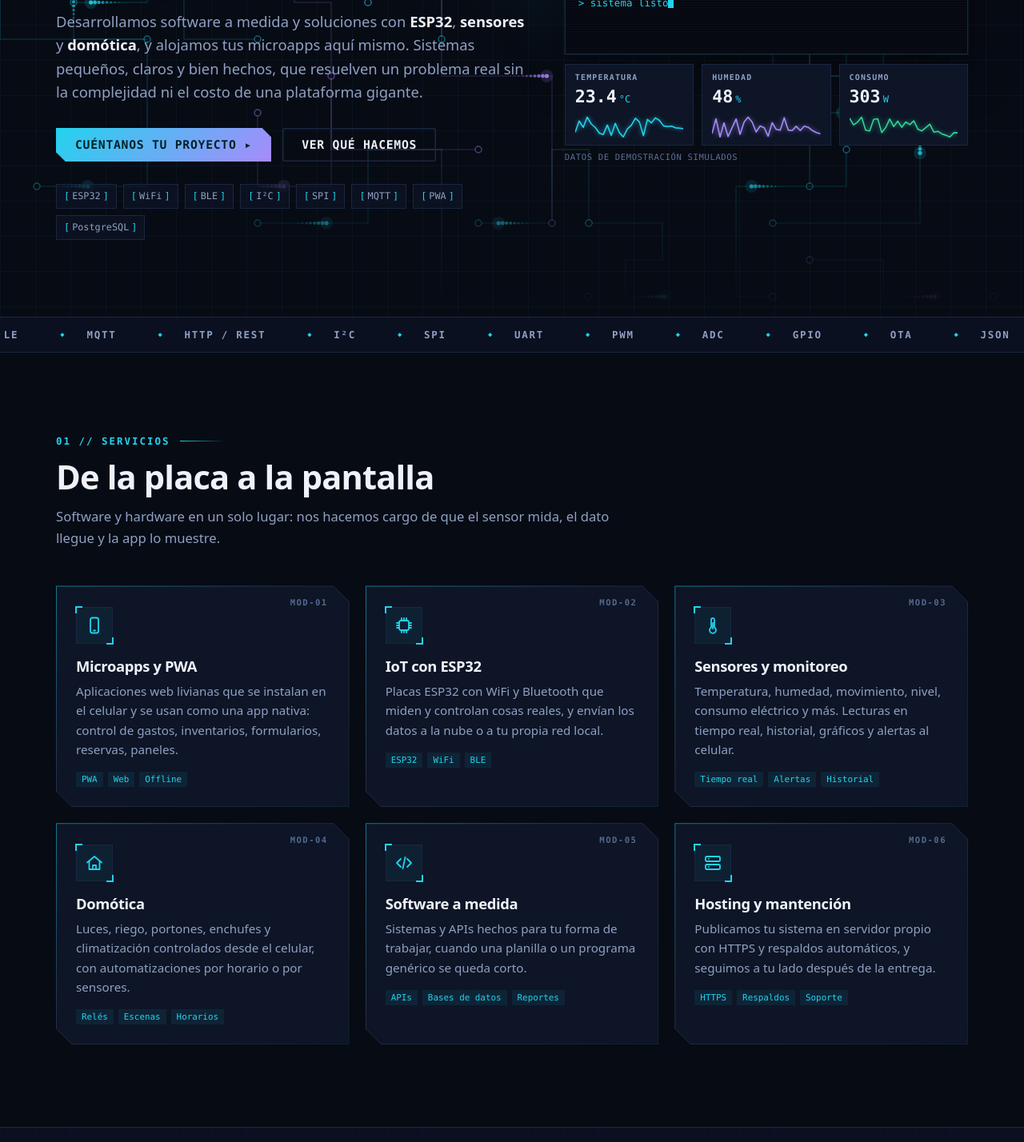
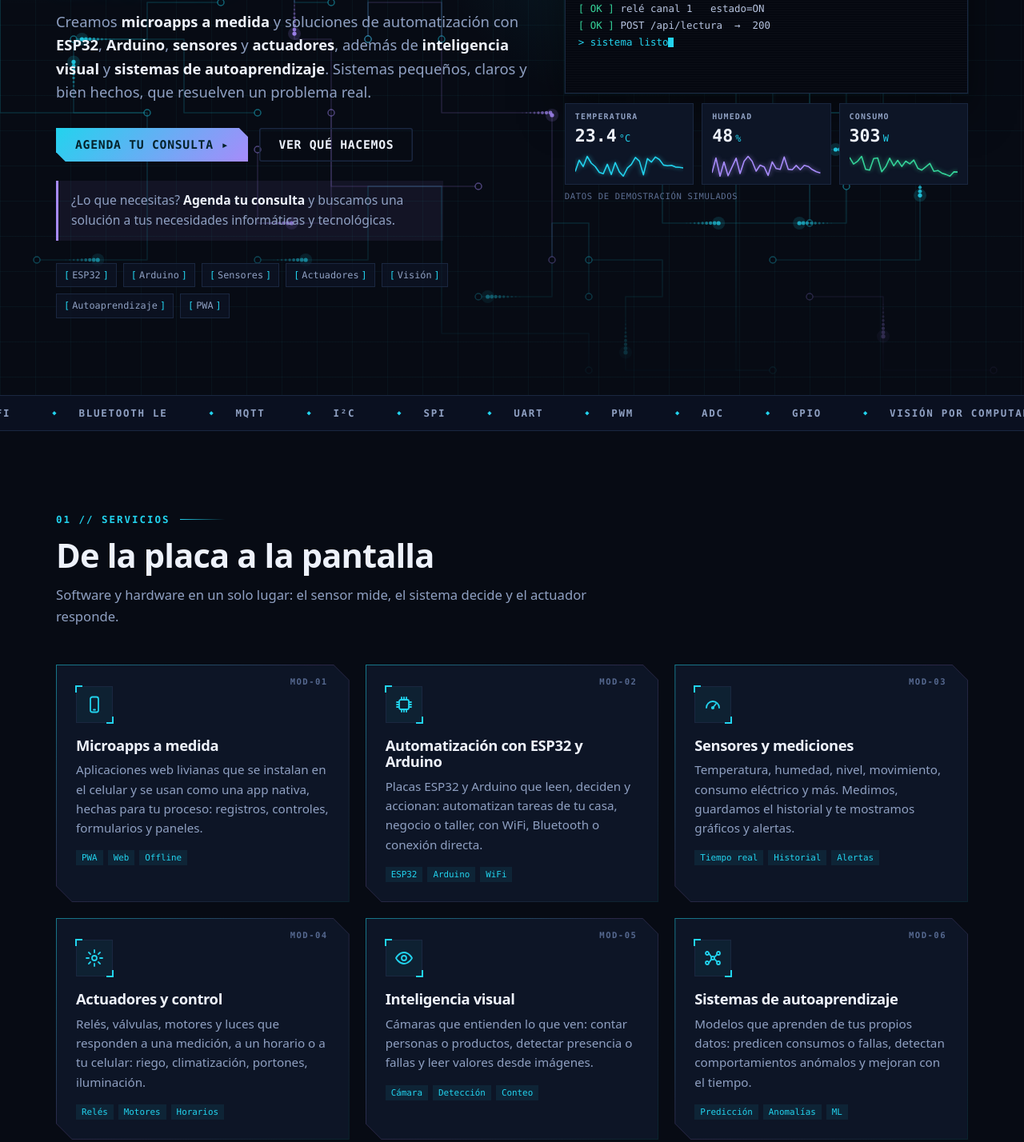
Before and after one commit to Holbaph/holbaph.github.io, a plain HTML site: page index.html in a window 1280 px wide. Shown: the part 438-1866 px from the top of the page at 80% size. Drawn offline with Linux system fonts and the light colour scheme.

Commit message:
Actualiza la landing

```diff
--- a/css/landing.css
+++ b/css/landing.css
@@ -95,6 +95,8 @@ img, svg, canvas { max-width: 100%; display: block; }
 @keyframes parpadeo { 50% { opacity: 0; } }
 .bajada { margin-top: 22px; font-size: clamp(1rem, 1.6vw, 1.15rem); color: var(--suave); max-width: 56ch; }
 .bajada strong { color: var(--texto); }
+.eslogan { margin-top: 24px; max-width: 54ch; padding: 12px 16px; border-left: 3px solid var(--violeta); background: rgba(167, 139, 250, .07); color: var(--suave); font-size: .98rem; }
+.eslogan b { color: var(--texto); }
 .acciones { display: flex; flex-wrap: wrap; gap: 14px; margin-top: 30px; }
 .specs { list-style: none; padding: 0; margin: 28px 0 0; display: flex; flex-wrap: wrap; gap: 8px; }
 .specs li { font-family: var(--mono); font-size: .74rem; color: var(--suave); padding: 5px 9px; border: 1px solid var(--linea); background: rgba(13, 21, 38, .7); }
--- a/index.html
+++ b/index.html
@@ -3,15 +3,15 @@
 <head>
 <meta charset="UTF-8">
 <meta name="viewport" content="width=device-width, initial-scale=1">
-<title>Holbaph Technologies — Microapps y sistemas a medida · ESP32, sensores y domótica</title>
-<meta name="description" content="Desarrollamos microapps, software a medida y soluciones con ESP32, sensores y domótica. De la placa a la pantalla: diseño, construcción, hosting y soporte.">
+<title>Holbaph Technologies — Microapps y automatización con ESP32, Arduino, sensores e inteligencia visual</title>
+<meta name="description" content="Microapps a medida y automatización con ESP32, Arduino, sensores, actuadores, mediciones, inteligencia visual y sistemas de autoaprendizaje. Agenda tu consulta y buscamos una solución a tus necesidades informáticas y tecnológicas.">
 <meta name="theme-color" content="#070b14">
 <meta name="color-scheme" content="dark">
 <meta http-equiv="Content-Security-Policy" content="default-src 'self'; script-src 'self'; style-src 'self' 'unsafe-inline'; img-src 'self' data:; font-src 'none'; connect-src 'none'; object-src 'none'; media-src 'none'; frame-src 'none'; base-uri 'none'; form-action 'none'">
 <meta name="referrer" content="strict-origin-when-cross-origin">
 <meta property="og:type" content="website">
-<meta property="og:title" content="Holbaph Technologies — Microapps y sistemas a medida">
-<meta property="og:description" content="Software a medida, ESP32, sensores y domótica. Pequeños sistemas que resuelven problemas reales.">
+<meta property="og:title" content="Holbaph Technologies — Microapps y automatización a medida">
+<meta property="og:description" content="ESP32, Arduino, sensores, actuadores, inteligencia visual y autoaprendizaje. Agenda tu consulta.">
 <meta property="og:url" content="https://holbaph.github.io/">
 <meta property="og:locale" content="es_CL">
 <meta property="og:image" content="https://holbaph.github.io/logo/og-holbaph.png">
@@ -45,7 +45,7 @@
       <a href="#ejemplos"><b>02</b> Ejemplos</a>
       <a href="#proceso"><b>03</b> Proceso</a>
       <a href="#proyectos"><b>04</b> Microapps</a>
-      <a class="boton boton-chico" href="#contacto">Contacto</a>
+      <a class="boton boton-chico" href="#contacto">Agendar</a>
     </nav>
   </div>
 </header>
@@ -57,15 +57,16 @@
     <canvas class="circuitos" id="circuitos" aria-hidden="true"></canvas>
     <div class="contenedor portada-grid">
       <div class="portada-texto">
-        <p class="rotulo"><span class="led"></span> Software + electrónica a medida</p>
-        <h1>Microapps, sensores y sistemas <span class="cian">a tu medida</span><span class="cursor" aria-hidden="true">_</span></h1>
-        <p class="bajada">Desarrollamos software a medida y soluciones con <strong>ESP32</strong>, <strong>sensores</strong> y <strong>domótica</strong>, y alojamos tus microapps aquí mismo. Sistemas pequeños, claros y bien hechos, que resuelven un problema real sin la complejidad ni el costo de una plataforma gigante.</p>
+        <p class="rotulo"><span class="led"></span> Tecnología a medida</p>
+        <h1>Microapps y automatización <span class="cian">a tu medida</span><span class="cursor" aria-hidden="true">_</span></h1>
+        <p class="bajada">Creamos <strong>microapps a medida</strong> y soluciones de automatización con <strong>ESP32</strong>, <strong>Arduino</strong>, <strong>sensores</strong> y <strong>actuadores</strong>, además de <strong>inteligencia visual</strong> y <strong>sistemas de autoaprendizaje</strong>. Sistemas pequeños, claros y bien hechos, que resuelven un problema real.</p>
         <div class="acciones">
-          <a class="boton" href="#contacto">Cuéntanos tu proyecto <span aria-hidden="true">▸</span></a>
+          <a class="boton" href="#contacto">Agenda tu consulta <span aria-hidden="true">▸</span></a>
           <a class="boton boton-borde" href="#servicios">Ver qué hacemos</a>
         </div>
+        <p class="eslogan">¿Lo que necesitas? <b>Agenda tu consulta</b> y buscamos una solución a tus necesidades informáticas y tecnológicas.</p>
         <ul class="specs" aria-label="Tecnologías">
-          <li>ESP32</li><li>WiFi</li><li>BLE</li><li>I²C</li><li>SPI</li><li>MQTT</li><li>PWA</li><li>PostgreSQL</li>
+          <li>ESP32</li><li>Arduino</li><li>Sensores</li><li>Actuadores</li><li>Visión</li><li>Autoaprendizaje</li><li>PWA</li>
         </ul>
       </div>
 
@@ -105,8 +106,8 @@
   <!-- ===== Cinta de protocolos ===== -->
   <div class="cinta" aria-hidden="true">
     <div class="cinta-pista">
-      <span>WiFi</span><span>Bluetooth LE</span><span>MQTT</span><span>HTTP / REST</span><span>I²C</span><span>SPI</span><span>UART</span><span>PWM</span><span>ADC</span><span>GPIO</span><span>OTA</span><span>JSON</span>
-      <span>WiFi</span><span>Bluetooth LE</span><span>MQTT</span><span>HTTP / REST</span><span>I²C</span><span>SPI</span><span>UART</span><span>PWM</span><span>ADC</span><span>GPIO</span><span>OTA</span><span>JSON</span>
+      <span>ESP32</span><span>Arduino</span><span>WiFi</span><span>Bluetooth LE</span><span>MQTT</span><span>I²C</span><span>SPI</span><span>UART</span><span>PWM</span><span>ADC</span><span>GPIO</span><span>Visión por computador</span><span>Machine Learning</span><span>TinyML</span>
+      <span>ESP32</span><span>Arduino</span><span>WiFi</span><span>Bluetooth LE</span><span>MQTT</span><span>I²C</span><span>SPI</span><span>UART</span><span>PWM</span><span>ADC</span><span>GPIO</span><span>Visión por computador</span><span>Machine Learning</span><span>TinyML</span>
     </div>
   </div>
 
@@ -116,56 +117,56 @@
       <header class="seccion-cab">
         <p class="indice">01 // SERVICIOS</p>
         <h2>De la placa a la pantalla</h2>
-        <p class="seccion-bajada">Software y hardware en un solo lugar: nos hacemos cargo de que el sensor mida, el dato llegue y la app lo muestre.</p>
+        <p class="seccion-bajada">Software y hardware en un solo lugar: el sensor mide, el sistema decide y el actuador responde.</p>
       </header>
 
       <div class="modulos">
         <article class="modulo reveal"><div class="modulo-int">
           <span class="mod-id">MOD-01</span>
           <div class="icono-caja"><svg viewBox="0 0 24 24" aria-hidden="true"><rect x="7" y="2.5" width="10" height="19" rx="2.5"/><path d="M11 18.5h2"/></svg></div>
-          <h3>Microapps y PWA</h3>
-          <p>Aplicaciones web livianas que se instalan en el celular y se usan como una app nativa: control de gastos, inventarios, formularios, reservas, paneles.</p>
+          <h3>Microapps a medida</h3>
+          <p>Aplicaciones web livianas que se instalan en el celular y se usan como una app nativa, hechas para tu proceso: registros, controles, formularios y paneles.</p>
           <ul class="mod-tags"><li>PWA</li><li>Web</li><li>Offline</li></ul>
         </div></article>
 
         <article class="modulo reveal"><div class="modulo-int">
           <span class="mod-id">MOD-02</span>
           <div class="icono-caja"><svg viewBox="0 0 24 24" aria-hidden="true"><rect x="6" y="6" width="12" height="12" rx="2"/><path d="M9 3v3M12 3v3M15 3v3M9 18v3M12 18v3M15 18v3M3 9h3M3 12h3M3 15h3M18 9h3M18 12h3M18 15h3"/></svg></div>
-          <h3>IoT con ESP32</h3>
-          <p>Placas ESP32 con WiFi y Bluetooth que miden y controlan cosas reales, y envían los datos a la nube o a tu propia red local.</p>
-          <ul class="mod-tags"><li>ESP32</li><li>WiFi</li><li>BLE</li></ul>
+          <h3>Automatización con ESP32 y Arduino</h3>
+          <p>Placas ESP32 y Arduino que leen, deciden y accionan: automatizan tareas de tu casa, negocio o taller, con WiFi, Bluetooth o conexión directa.</p>
+          <ul class="mod-tags"><li>ESP32</li><li>Arduino</li><li>WiFi</li></ul>
         </div></article>
 
         <article class="modulo reveal"><div class="modulo-int">
           <span class="mod-id">MOD-03</span>
-          <div class="icono-caja"><svg viewBox="0 0 24 24" aria-hidden="true"><path d="M14 14.5V5a2 2 0 1 0-4 0v9.5a4 4 0 1 0 4 0z"/><path d="M12 9v7"/></svg></div>
-          <h3>Sensores y monitoreo</h3>
-          <p>Temperatura, humedad, movimiento, nivel, consumo eléctrico y más. Lecturas en tiempo real, historial, gráficos y alertas al celular.</p>
-          <ul class="mod-tags"><li>Tiempo real</li><li>Alertas</li><li>Historial</li></ul>
+          <div class="icono-caja"><svg viewBox="0 0 24 24" aria-hidden="true"><path d="M4 16a8 8 0 1 1 16 0"/><path d="M12 16l4-5"/><circle cx="12" cy="16" r="1.2"/></svg></div>
+          <h3>Sensores y mediciones</h3>
+          <p>Temperatura, humedad, nivel, movimiento, consumo eléctrico y más. Medimos, guardamos el historial y te mostramos gráficos y alertas.</p>
+          <ul class="mod-tags"><li>Tiempo real</li><li>Historial</li><li>Alertas</li></ul>
         </div></article>
 
         <article class="modulo reveal"><div class="modulo-int">
           <span class="mod-id">MOD-04</span>
-          <div class="icono-caja"><svg viewBox="0 0 24 24" aria-hidden="true"><path d="M3 11.5 12 4l9 7.5"/><path d="M5.5 10v10h13V10"/><path d="M10 20v-5h4v5"/></svg></div>
-          <h3>Domótica</h3>
-          <p>Luces, riego, portones, enchufes y climatización controlados desde el celular, con automatizaciones por horario o por sensores.</p>
-          <ul class="mod-tags"><li>Relés</li><li>Escenas</li><li>Horarios</li></ul>
+          <div class="icono-caja"><svg viewBox="0 0 24 24" aria-hidden="true"><circle cx="12" cy="12" r="3"/><path d="M12 2v3M12 19v3M2 12h3M19 12h3M4.9 4.9 7 7M17 17l2.1 2.1M4.9 19.1 7 17M17 7l2.1-2.1"/></svg></div>
+          <h3>Actuadores y control</h3>
+          <p>Relés, válvulas, motores y luces que responden a una medición, a un horario o a tu celular: riego, climatización, portones, iluminación.</p>
+          <ul class="mod-tags"><li>Relés</li><li>Motores</li><li>Horarios</li></ul>
         </div></article>
 
         <article class="modulo reveal"><div class="modulo-int">
           <span class="mod-id">MOD-05</span>
-          <div class="icono-caja"><svg viewBox="0 0 24 24" aria-hidden="true"><path d="m8 7-5 5 5 5M16 7l5 5-5 5M13.5 5l-3 14"/></svg></div>
-          <h3>Software a medida</h3>
-          <p>Sistemas y APIs hechos para tu forma de trabajar, cuando una planilla o un programa genérico se queda corto.</p>
-          <ul class="mod-tags"><li>APIs</li><li>Bases de datos</li><li>Reportes</li></ul>
+          <div class="icono-caja"><svg viewBox="0 0 24 24" aria-hidden="true"><path d="M2 12s3.6-7 10-7 10 7 10 7-3.6 7-10 7S2 12 2 12z"/><circle cx="12" cy="12" r="3"/></svg></div>
+          <h3>Inteligencia visual</h3>
+          <p>Cámaras que entienden lo que ven: contar personas o productos, detectar presencia o fallas y leer valores desde imágenes.</p>
+          <ul class="mod-tags"><li>Cámara</li><li>Detección</li><li>Conteo</li></ul>
         </div></article>
 
         <article class="modulo reveal"><div class="modulo-int">
           <span class="mod-id">MOD-06</span>
-          <div class="icono-caja"><svg viewBox="0 0 24 24" aria-hidden="true"><rect x="3" y="4" width="18" height="6" rx="1.8"/><rect x="3" y="14" width="18" height="6" rx="1.8"/><path d="M7 7h.01M7 17h.01"/></svg></div>
-          <h3>Hosting y mantención</h3>
-          <p>Publicamos tu sistema en servidor propio con HTTPS y respaldos automáticos, y seguimos a tu lado después de la entrega.</p>
-          <ul class="mod-tags"><li>HTTPS</li><li>Respaldos</li><li>Soporte</li></ul>
+          <div class="icono-caja"><svg viewBox="0 0 24 24" aria-hidden="true"><circle cx="5" cy="6" r="2"/><circle cx="5" cy="18" r="2"/><circle cx="12" cy="12" r="2"/><circle cx="19" cy="6" r="2"/><circle cx="19" cy="18" r="2"/><path d="M7 6l3.2 4.6M7 18l3.2-4.6M14 11l3.3-3.7M14 13l3.3 3.7"/></svg></div>
+          <h3>Sistemas de autoaprendizaje</h3>
+          <p>Modelos que aprenden de tus propios datos: predicen consumos o fallas, detectan comportamientos anómalos y mejoran con el tiempo.</p>
+          <ul class="mod-tags"><li>Predicción</li><li>Anomalías</li><li>ML</li></ul>
         </div></article>
       </div>
     </div>
@@ -188,8 +189,9 @@
             <tr><td data-k="Pin"><code>GPIO 05</code></td><td data-k="Caso"><strong>Control de temperatura</strong></td><td data-k="Funciona">Sonda en bodega, sala o cámara de frío</td><td data-k="Resultado">Alerta si la temperatura sale de rango</td></tr>
             <tr><td data-k="Pin"><code>GPIO 12</code></td><td data-k="Caso"><strong>Casa conectada</strong></td><td data-k="Funciona">Relés en luces, enchufes y portón</td><td data-k="Resultado">Escenas, horarios y control desde el celular</td></tr>
             <tr><td data-k="Pin"><code>ADC 34</code></td><td data-k="Caso"><strong>Medidor de consumo</strong></td><td data-k="Funciona">Sensor de corriente por equipo</td><td data-k="Resultado">Gráficos de energía por día y por mes</td></tr>
+            <tr><td data-k="Pin"><code>CAM 0</code></td><td data-k="Caso"><strong>Inteligencia visual</strong></td><td data-k="Funciona">Cámara con un modelo que reconoce o cuenta</td><td data-k="Resultado">Conteo de personas o productos, o aviso ante una falla</td></tr>
+            <tr><td data-k="Pin"><code>ML</code></td><td data-k="Caso"><strong>Autoaprendizaje</strong></td><td data-k="Funciona">Modelo que aprende de tus datos históricos</td><td data-k="Resultado">Predice consumos, demanda o fallas antes de que ocurran</td></tr>
             <tr><td data-k="Pin"><code>HTTPS 443</code></td><td data-k="Caso"><strong>Panel de inventario</strong></td><td data-k="Funciona">Microapp web instalable (PWA)</td><td data-k="Resultado">Stock, entradas y salidas de un negocio pequeño</td></tr>
-            <tr><td data-k="Pin"><code>PDF / XLSX</code></td><td data-k="Caso"><strong>Reportes automáticos</strong></td><td data-k="Funciona">Tus datos convertidos en informes</td><td data-k="Resultado">Listos para imprimir o enviar</td></tr>
           </tbody>
         </table>
       </div>
@@ -205,15 +207,15 @@
       </header>
 
       <ol class="pipeline" id="pipeline">
-        <li><span class="pad">1</span><span class="fase">FASE 1 / 4</span><h3>Conversamos</h3><p>Entendemos el problema, qué quieres lograr y con qué cuentas hoy.</p></li>
+        <li><span class="pad">1</span><span class="fase">FASE 1 / 4</span><h3>Agendamos tu consulta</h3><p>Entendemos el problema, qué quieres lograr y con qué cuentas hoy.</p></li>
         <li><span class="pad">2</span><span class="fase">FASE 2 / 4</span><h3>Diseñamos</h3><p>Te proponemos una solución simple, con alcance, plazo y costo claros.</p></li>
         <li><span class="pad">3</span><span class="fase">FASE 3 / 4</span><h3>Construimos</h3><p>Armamos un prototipo rápido y lo ajustamos contigo hasta que funcione como necesitas.</p></li>
-        <li><span class="pad">4</span><span class="fase">FASE 4 / 4</span><h3>Publicamos y acompañamos</h3><p>Lo dejamos funcionando en línea, con respaldos, y seguimos disponibles para mejorarlo.</p></li>
+        <li><span class="pad">4</span><span class="fase">FASE 4 / 4</span><h3>Implementamos y acompañamos</h3><p>Lo dejamos funcionando y seguimos disponibles para ajustarlo y mejorarlo.</p></li>
       </ol>
 
       <ul class="garantias">
         <li class="reveal"><span class="led"></span><div><strong>Hecho a tu medida</strong><span>Sin pagar por funciones que no vas a usar.</span></div></li>
-        <li class="reveal"><span class="led"></span><div><strong>Tus datos son tuyos</strong><span>En un servidor controlado, con copias de seguridad.</span></div></li>
+        <li class="reveal"><span class="led"></span><div><strong>Primero conversamos</strong><span>La consulta aclara la necesidad antes de construir nada.</span></div></li>
         <li class="reveal"><span class="led"></span><div><strong>Hardware + software</strong><span>Un solo equipo para todo el sistema, de punta a punta.</span></div></li>
       </ul>
     </div>
@@ -224,8 +226,8 @@
     <div class="contenedor">
       <header class="seccion-cab">
         <p class="indice">04 // MICROAPPS</p>
-        <h2>Aplicaciones listas, alojadas en holbaph.cl</h2>
-        <p class="seccion-bajada">Cada microapp vive en su propia dirección, con HTTPS, respaldos y soporte. Estas son algunas; sumamos nuevas todo el tiempo.</p>
+        <h2>Microapps en funcionamiento</h2>
+        <p class="seccion-bajada">Cada microapp vive en su propia dirección y se usa desde el celular. Estas son algunas; sumamos nuevas todo el tiempo.</p>
       </header>
 
       <!-- Para agregar una microapp: duplica un bloque .app-ventana (y cambia título, texto, chips y enlace). -->
@@ -263,9 +265,9 @@
         <div class="slot-texto">
           <p class="indice">SLOT LIBRE</p>
           <h3>Tu próxima microapp, aquí</h3>
-          <p>La diseñamos, la construimos y la publicamos en su propia dirección (por ejemplo <strong>tuapp.holbaph.cl</strong>), con HTTPS, respaldos y soporte incluidos.</p>
+          <p>La diseñamos y la construimos a tu medida, y la dejamos funcionando en su propia dirección (por ejemplo <strong>tuapp.holbaph.cl</strong>).</p>
         </div>
-        <a class="boton" href="#contacto">Quiero la mía <span aria-hidden="true">▸</span></a>
+        <a class="boton" href="#contacto">Agenda tu consulta <span aria-hidden="true">▸</span></a>
       </div>
     </div>
   </section>
@@ -274,14 +276,14 @@
   <section class="seccion contacto" id="contacto">
     <div class="contenedor contacto-grid">
       <div>
-        <p class="indice">05 // CONTACTO</p>
-        <h2>¿Tienes un proyecto en mente?</h2>
-        <p class="seccion-bajada">Cuéntanos qué necesitas, aunque todavía sea una idea a medias. Te respondemos con una propuesta simple y sin compromiso.</p>
+        <p class="indice">05 // AGENDA</p>
+        <h2>¿Lo que necesitas? Agenda tu consulta</h2>
+        <p class="seccion-bajada">Buscamos juntos una solución a tus necesidades informáticas y tecnológicas. Cuéntanos qué necesitas, aunque todavía sea una idea a medias, y te proponemos cómo resolverlo.</p>
         <p class="contacto-directo">También puedes escribirnos a <a id="correoDirecto" href="mailto:contacto@holbaph.cl">contacto@holbaph.cl</a></p>
       </div>
 
       <form class="formulario" id="formContacto" novalidate>
-        <div class="formulario-barra"><i></i><i></i><i></i><span>nueva_consulta.sh</span></div>
+        <div class="formulario-barra"><i></i><i></i><i></i><span>agendar_consulta.sh</span></div>
         <label><span>&gt; nombre</span>
           <input type="text" name="nombre" autocomplete="name" required>
         </label>
@@ -291,8 +293,11 @@
         <label><span>&gt; que_necesitas</span>
           <textarea name="mensaje" rows="5" placeholder="Ej: quiero medir la temperatura de mi bodega y recibir una alerta en el celular" required></textarea>
         </label>
-        <button class="boton boton-ancho" type="submit">Enviar consulta <span aria-hidden="true">▸</span></button>
-        <p class="formulario-nota" id="formNota" role="status" aria-live="polite">Se abrirá tu aplicación de correo con el mensaje listo para enviar.</p>
+        <label><span>&gt; cuando_te_acomoda (opcional)</span>
+          <input type="text" name="cuando" placeholder="Ej: martes o jueves por la tarde">
+        </label>
+        <button class="boton boton-ancho" type="submit">Agendar consulta <span aria-hidden="true">▸</span></button>
+        <p class="formulario-nota" id="formNota" role="status" aria-live="polite">Se abrirá tu aplicación de correo con la solicitud lista para enviar.</p>
       </form>
     </div>
   </section>
@@ -302,7 +307,7 @@
 <footer class="pie">
   <div class="contenedor pie-fila">
     <span>© <span id="anio">2026</span> Holbaph Technologies · Chile</span>
-    <span class="pie-lema"><span class="led led-verde"></span> Microapps, ESP32, sensores y domótica a medida</span>
+    <span class="pie-lema"><span class="led led-verde"></span> Microapps, ESP32, Arduino, visión y autoaprendizaje a medida</span>
   </div>
 </footer>
 
--- a/js/landing.js
+++ b/js/landing.js
@@ -331,8 +331,9 @@ function iniciarFormulario() {
     }
     nota.classList.remove('error');
     nota.textContent = 'Abriendo tu correo… si no se abre, escríbenos a ' + CONTACTO_EMAIL + '.';
-    var asunto = 'Consulta desde holbaph.cl — ' + nombre;
-    var cuerpo = mensaje + '\n\n—\n' + nombre + '\n' + correo;
+    var cuando = form.cuando ? form.cuando.value.trim() : '';
+    var asunto = 'Agendar consulta — ' + nombre;
+    var cuerpo = mensaje + (cuando ? '\n\nDisponibilidad: ' + cuando : '') + '\n\n—\n' + nombre + '\n' + correo;
     window.location.href = 'mailto:' + CONTACTO_EMAIL + '?subject=' + encodeURIComponent(asunto) + '&body=' + encodeURIComponent(cuerpo);
   });
 }
```
Also changed, not shown: logo/og-holbaph.png, logo/og-holbaph.svg.
